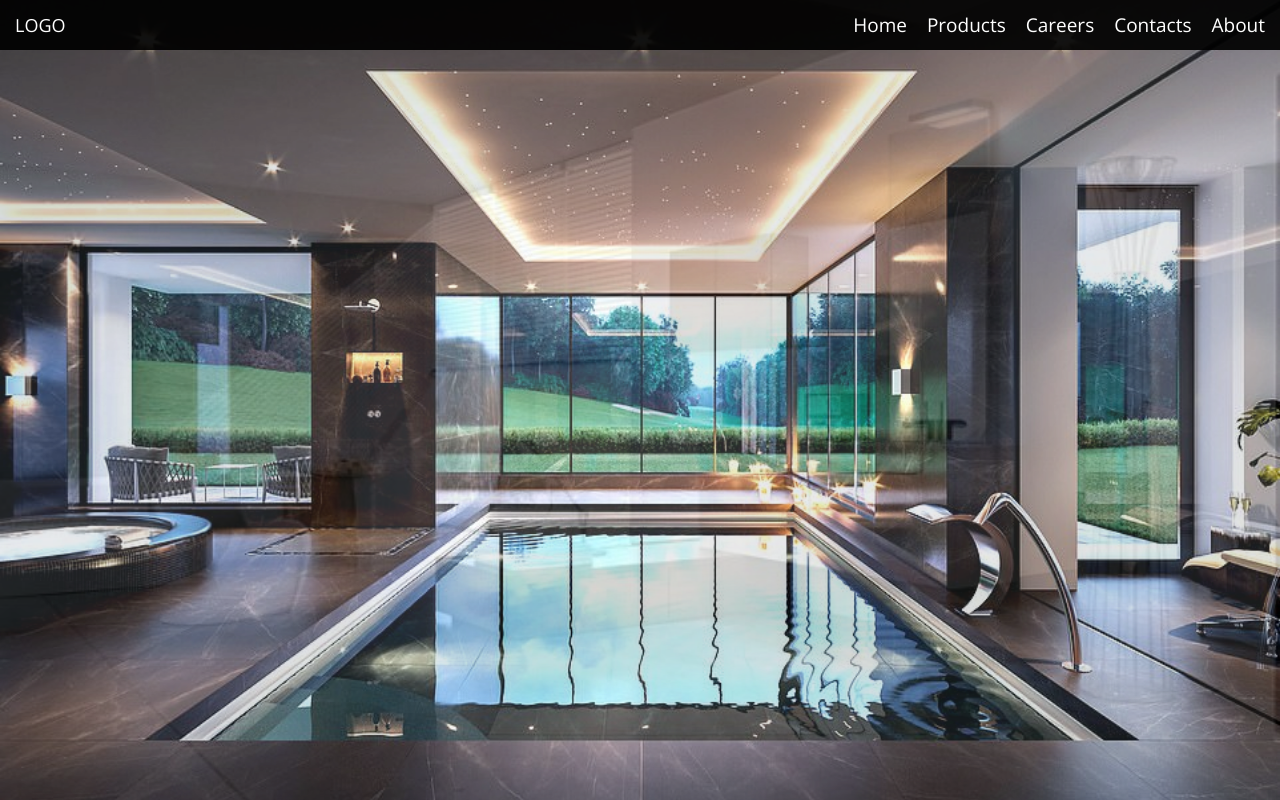
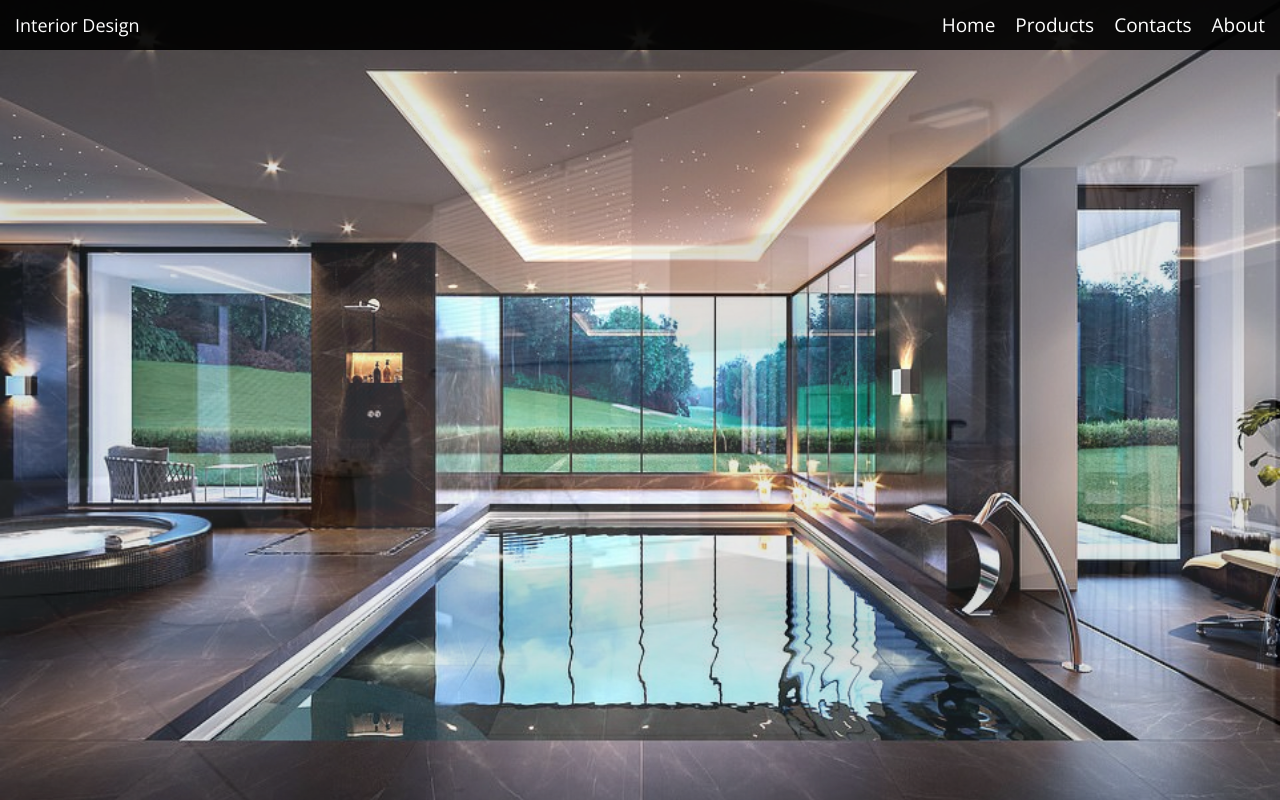
Before and after one commit to lekegitrepo/simple-react-web, a React (Create React App) app: page / in a window 1280 px wide. Built offline with nearby package versions, Linux system fonts and the light colour scheme.

Commit message:
add more font to the project

```diff
--- a/public/index.html
+++ b/public/index.html
@@ -14,7 +14,7 @@
       href="https://use.fontawesome.com/releases/v5.8.1/css/all.css"
     />
     <link rel="stylesheet" href="https://stackpath.bootstrapcdn.com/bootstrap/4.4.1/css/bootstrap.min.css" integrity="sha384-Vkoo8x4CGsO3+Hhxv8T/Q5PaXtkKtu6ug5TOeNV6gBiFeWPGFN9MuhOf23Q9Ifjh" crossorigin="anonymous">
-    <link href="https://fonts.googleapis.com/css2?family=Open+Sans:ital,wght@0,300;0,400;1,600&display=swap" rel="stylesheet">
+    <link href="https://fonts.googleapis.com/css2?family=Dancing+Script:wght@700&family=Great+Vibes&family=Lobster&family=Monoton&family=Open+Sans:ital,wght@0,400;1,300&family=Orbitron:wght@900&family=Pacifico&family=Poiret+One&family=Righteous&family=Staatliches&display=swap" rel="stylesheet">
     <link rel="apple-touch-icon" href="%PUBLIC_URL%/logo192.png" />
     <!--
       manifest.json provides metadata used when your web app is installed on a
--- a/src/components/carousel/carousel.js
+++ b/src/components/carousel/carousel.js
@@ -13,7 +13,7 @@ class Carousel extends React.Component {
     this.state = { currentImageIndex: 0};
 
     this.nextSlide = this.nextSlide.bind(this);
-    this.previousSlide = this.previousSlide.bind(this);
+    this.selectSlide = this.selectSlide.bind(this);
   }
 
   componentDidMount(){
@@ -27,7 +27,7 @@ class Carousel extends React.Component {
     clearInterval(this.indexCount);
   }
 
-  previousSlide () {
+  selectSlide () {
     const lastIndex = imgUrls.length - 1;
     const { currentImageIndex } = this.state;
     const shouldResetIndex = currentImageIndex === 0;
--- a/src/components/headerComponent/header.js
+++ b/src/components/headerComponent/header.js
@@ -6,14 +6,13 @@ class Header extends React.Component {
     return (
       <header>
         <div className='header'>
-          <div className='logo'> LOGO </div>
+          <div className='logo'> Interior Design </div>
           <nav>
             <ul>
               <li className='first'><Link to='/'> Home </Link></li>
               <li>
                 <Link to='/Products'> Products </Link>
               </li>
-              <li><Link to='/Careers'> Careers </Link></li>
               <li><Link to='/Contact'> Contacts </Link></li>
               <li className='last'><Link to='/About'> About </Link></li>
             </ul>
```
